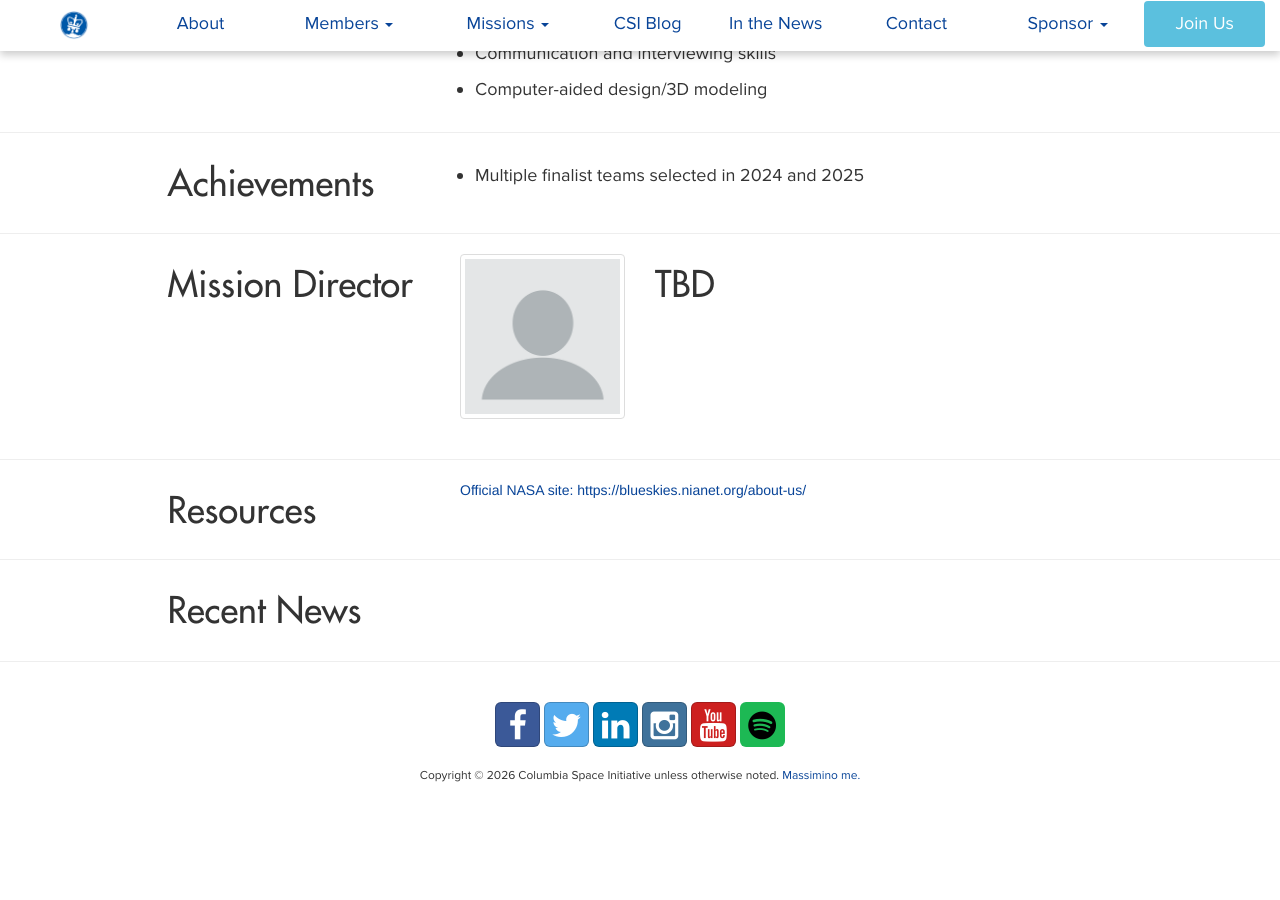
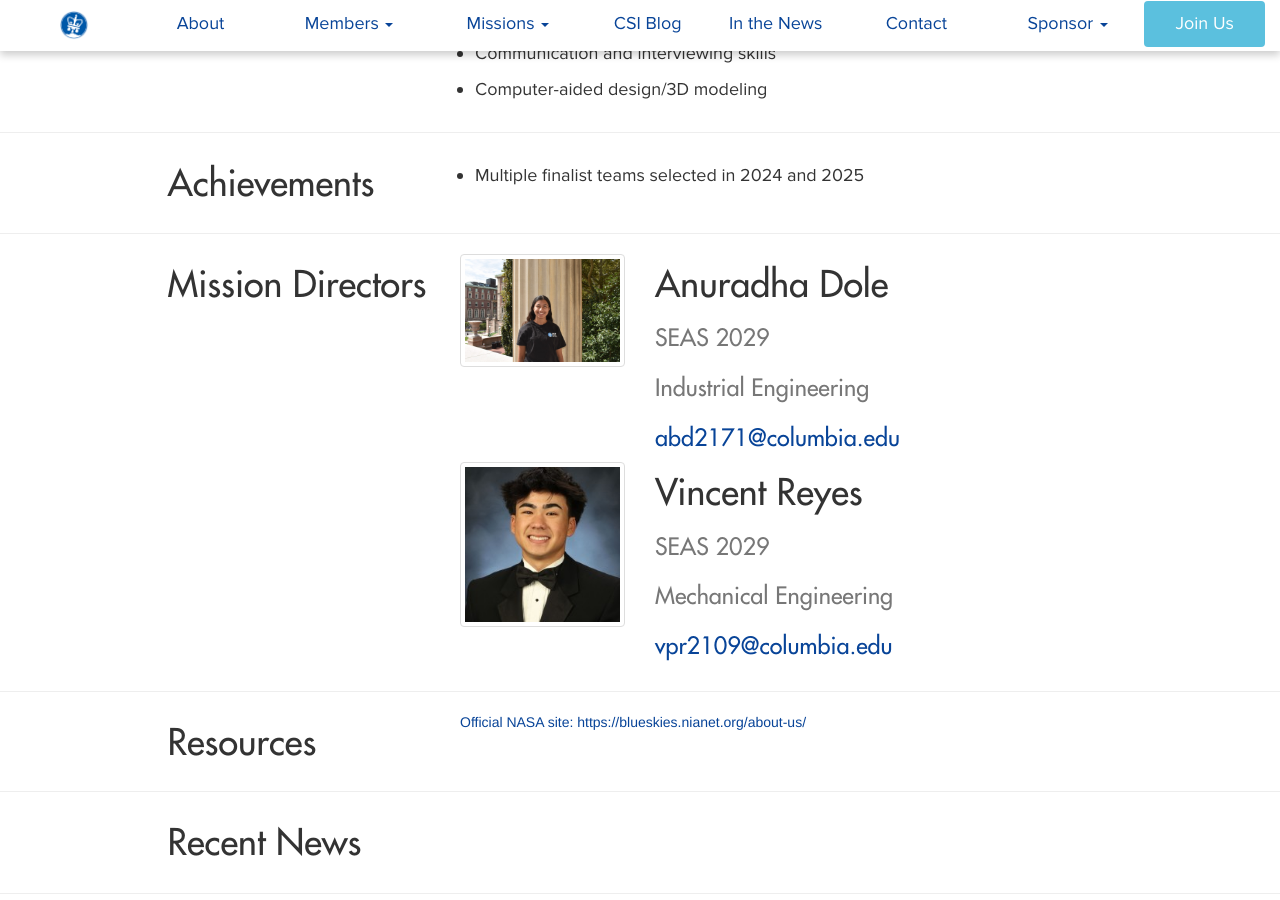
Before and after one commit to columbiaspace/columbiaspace.org, a Jekyll site: the page built from missions/blue-skies.html, in a window 1280 px wide and 900 px high, scrolled down 1846 px. Built offline with Jekyll 4.4.1, drawn with Linux system fonts in a browser that asks for light colours; nearby versions of some CDN libraries; comment, search, counter and statistics services are not loaded; before the commit the page ends 2645 px from its top, so only the background shows below that.

Commit message:
Update Blue Skies leaders

```diff
--- a/members/members-2026.html
+++ b/members/members-2026.html
@@ -75,9 +75,9 @@ members:
   - name: "Angela Zhou"
     title: "High Altitude Balloons Lead"
     image: "/assets/media/img/profiles2026/AngelaZ.jpg"
-  - name: "TBD"
+  - name: "Vincent Reyes"
     title: "Blue Skies Lead"
-    image: "/assets/media/img/profiles/default.png"
+    image: "/assets/media/img/profiles2026/VincentR.jpg"
   - name: "Ruimian Zheng"
     title: "CubeSat Lead"
     image: "/assets/media/img/profiles2026/RuimianZ.jpg"
--- a/missions/blue-skies.html
+++ b/missions/blue-skies.html
@@ -30,11 +30,11 @@ achievements: true
 achievementstext: "Multiple finalist teams selected in 2024 and 2025"
 
 
-missionleader: "TBD"
-leaderschool: ""
-leadermajor: ""
-leaderemail: ""
-leaderimage: "/assets/media/img/profiles/default.png"
+missionleader: "Anuradha Dole; Vincent Reyes"
+leaderschool: "SEAS 2029; SEAS 2029"
+leadermajor: "Industrial Engineering; Mechanical Engineering"
+leaderemail: "abd2171@columbia.edu; vpr2109@columbia.edu"
+leaderimage: "/assets/media/img/profiles2026/AnuradhaD.jpg; /assets/media/img/profiles2026/VincentR.jpg"
 
 news: true
 news-cat: blue-skies
```
Also changed, not shown: other parts of members/members-2026.html (+1 -1 lines), assets/media/img/profiles2026/VincentR.jpg (added).
